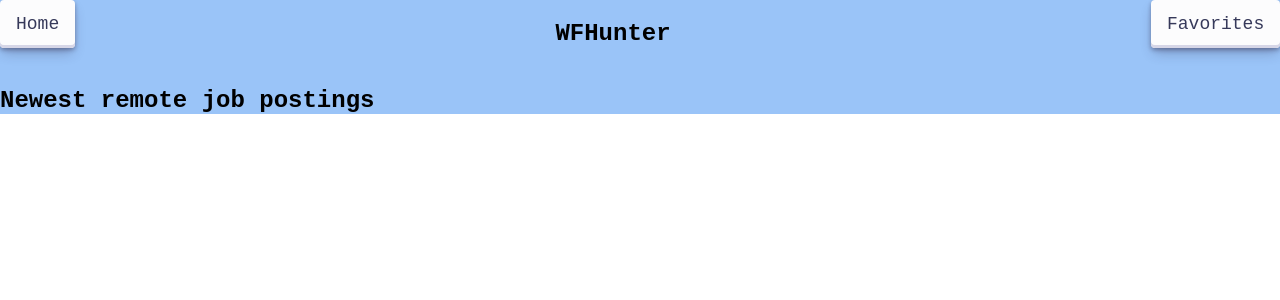
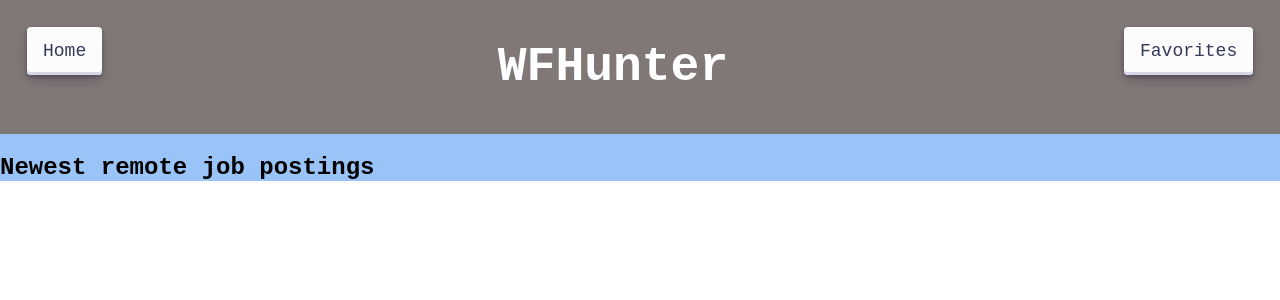
Before and after one commit to dsstevens/WFHunter, a React (Create React App) app: page / in a window 1280 px wide. Shown: the top 300 px of the page. Built offline with nearby package versions, Linux system fonts and the light colour scheme; no server answers.

Commit message:
Add margin around buttons and style title

```diff
--- a/src/Components/Header/Header.css
+++ b/src/Components/Header/Header.css
@@ -1,8 +1,12 @@
 nav {
   display: flex;
   justify-content: space-between;
+  background-color:#7F7876;
 }
-
+h1 {
+  font-size: 3em;
+  color: white
+}
 button {
   align-items: center;
   appearance: none;
@@ -32,6 +36,7 @@ button {
   white-space: nowrap;
   will-change: box-shadow,transform;
   font-size: 18px;
+  margin: 1.5em
 }
 
 button:focus {
```
